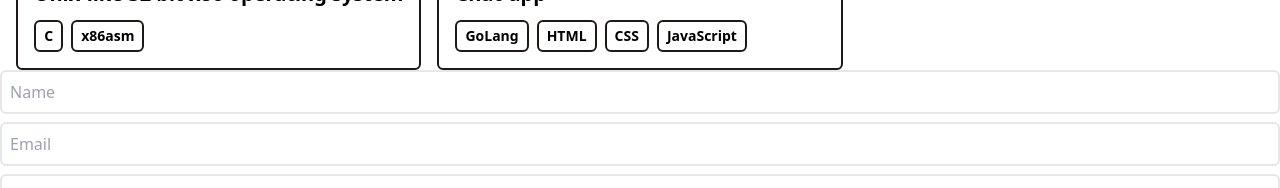
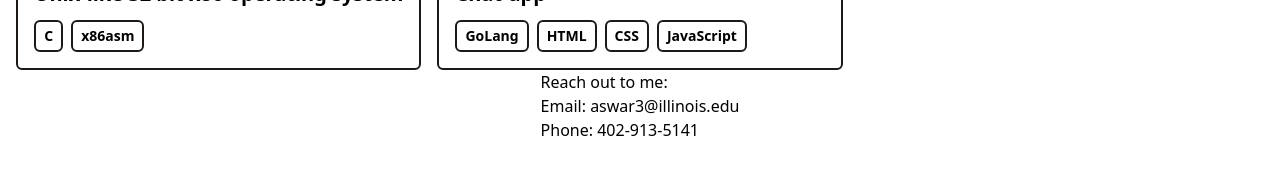
Before and after one commit to aswaroop976/portfolio, a React (Vite) app: page / in a window 1280 px wide. Shown: the part 502-690 px from the top of the page. Built offline with nearby package versions, Linux system fonts and the light colour scheme.

Commit message:
I think I am gonna change up the contact information stuff

```diff
--- a/src/components/contact.jsx
+++ b/src/components/contact.jsx
@@ -5,7 +5,13 @@ function Contact() {
         <div className="flex flex-col mb-10 mx-auto">
             <div className="flex justify-center
             items-center">
-                <form action = "https://getform.io/f/3c8e02b4-03e5-41b6-8892-c5e26c840141"
+                <p>
+                    Reach out to me: <br></br>
+                    Email: aswar3@illinois.edu
+                    <br></br>
+                    Phone: 402-913-5141
+                </p>
+                {/* <form action = "https://getform.io/f/3c8e02b4-03e5-41b6-8892-c5e26c840141"
                 method = "POST"
                 className="flex flex-col w-full md:w-7/
                 12">
@@ -36,7 +42,7 @@ function Contact() {
                     >
                         Work With Me
                     </button>
-                </form>
+                </form> */}
             </div>
         </div>
     )
```
